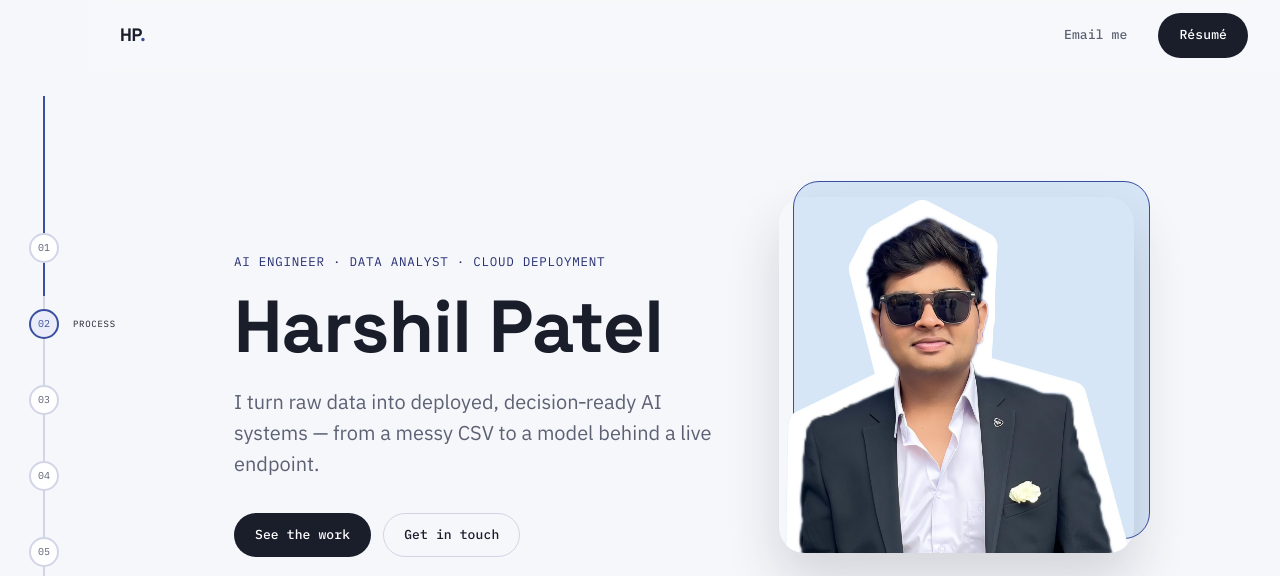
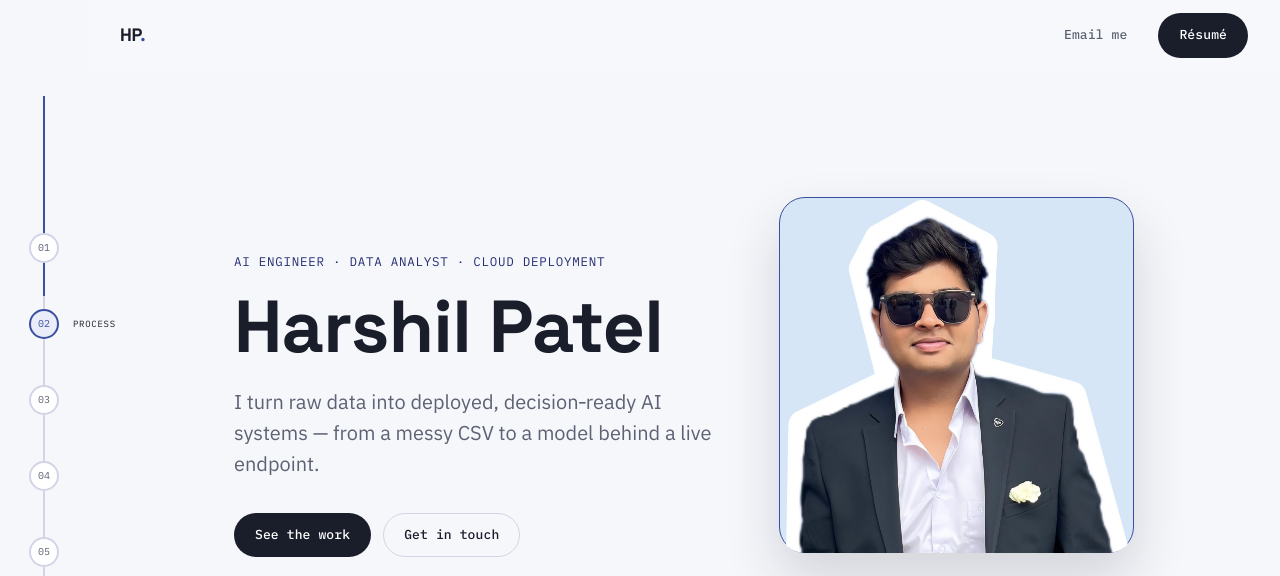
Before and after one commit to harshilmayurpatel/harshilmayurpatel.github.io, a plain HTML site: page index.html in a window 1280 px wide. Shown: the top 576 px of the page. Drawn offline with Linux system fonts and the light colour scheme.

Commit message:
Center headshot inside its frame
- Place the blue frame directly behind the photo instead of offset up-right
- Hover now zooms the photo out within a fixed frame

Co-Authored-By: Claude Opus 5.5 <noreply@anthropic.com>

```diff
--- a/assets/css/styles.css
+++ b/assets/css/styles.css
@@ -376,10 +376,8 @@ main{ padding-left: var(--rail-w); }
 .photo-frame::before{
   content: '';
   position: absolute;
-  top: -16px;
-  right: -16px;
-  width: 100%;
-  height: 100%;
+  /* Sit exactly behind the photo so it's centered in the box */
+  inset: 0;
   background: var(--sky);
   border: 1.5px solid var(--accent);
   border-radius: 26px;
@@ -398,15 +396,13 @@ main{ padding-left: var(--rail-w); }
   box-shadow: 0 26px 54px rgba(26,30,43,0.16);
   transition: transform .45s cubic-bezier(.2,.7,.2,1), box-shadow .45s ease;
 }
-.photo-frame::before{ transition: transform .45s cubic-bezier(.2,.7,.2,1); }
 
-/* Hover: photo eases back (zooms out) slightly, frame shifts out a touch */
+/* Hover: photo eases back (zooms out) slightly inside the box */
 @media (hover: hover){
   .photo-frame:hover img{
     transform: scale(.95);
     box-shadow: 0 16px 36px rgba(26,30,43,0.14);
   }
-  .photo-frame:hover::before{ transform: translate(4px, -4px); }
 }
 
 .hero-status{ display: flex; flex-direction: column; gap: 14px; }
```
